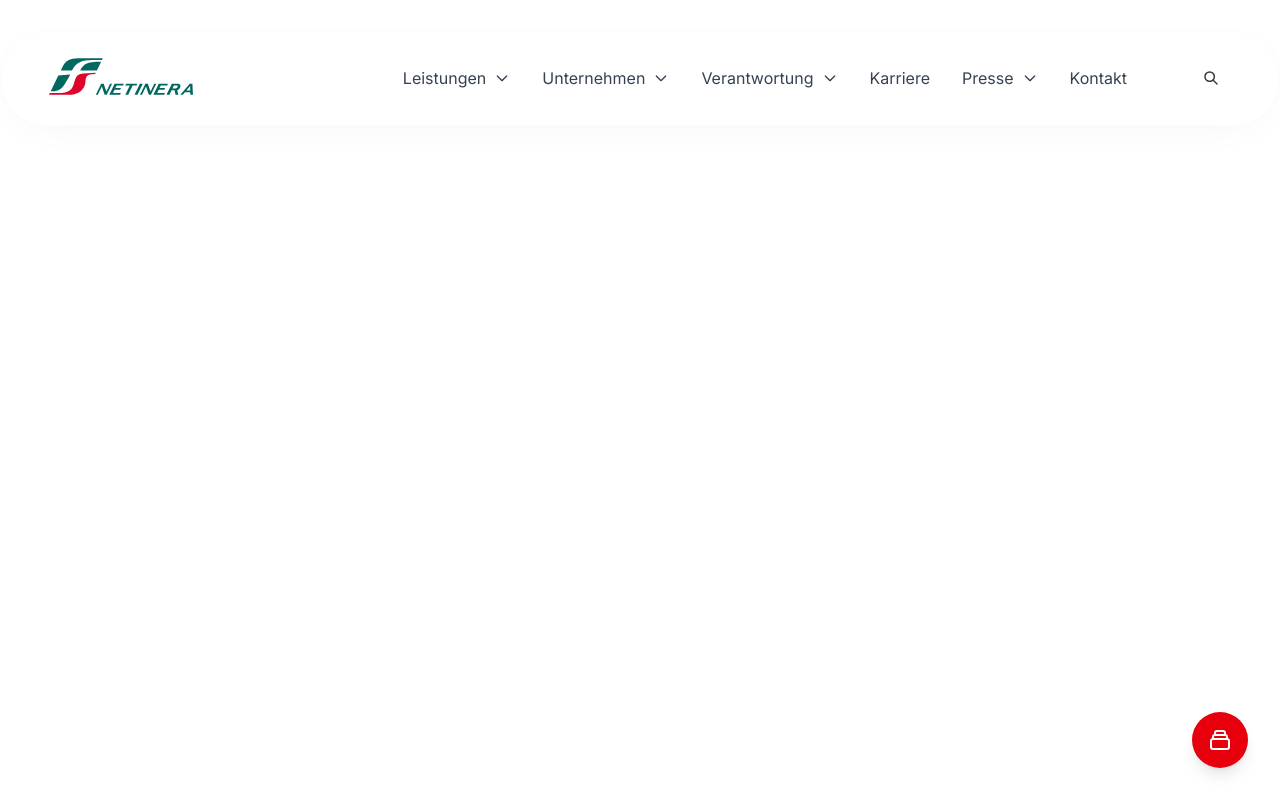
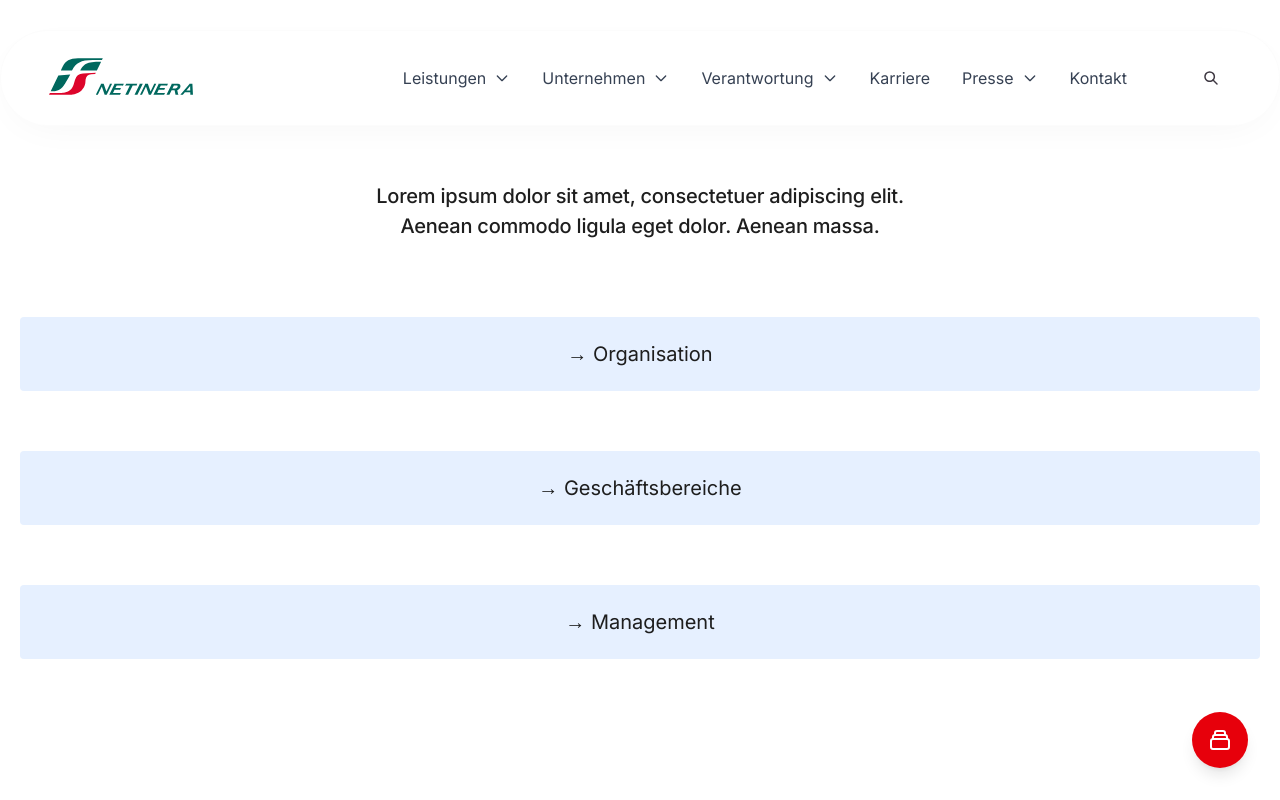
Before and after one commit to CasianBlanaru/netinera-klickdummy, a Nuxt app: page /unternehmen in a window 1280 px wide. Shown: the top 800 px of the page. Built offline with nearby package versions, Linux system fonts and the light colour scheme.

Commit message:
Enhance ContactCard component with additional styling and props
- Improved styling for the ContactCard component to enhance visual appeal.
- Added props for social media links to provide users with more contact options.
- Updated layout for better responsiveness and user experience.

```diff
--- /dev/null
+++ b/components/CompanySection.vue
@@ -0,0 +1,46 @@
+<template>
+  <div class="flex flex-col items-center bg-white px-5 py-[77px] w-full min-h-[559px]">
+    <h1 class="font-inter font-bold text-[#1E1E1E] sm:text-2xl md:text-3xl text-4xl text-center leading-[150%] tracking-[-0.88px]">
+      Unternehmen
+    </h1>
+
+    <p class="mt-[50px] max-w-[578px] font-inter font-medium text-[#1E1E1E] sm:text-base md:text-lg text-xl text-center leading-[150%] tracking-[-0.22px]">
+      Lorem ipsum dolor sit amet, consectetuer adipiscing elit. Aenean commodo ligula eget dolor. Aenean massa.
+    </p>
+
+    <div class="flex sm:flex-col justify-center gap-[133px] sm:gap-5 md:gap-[60px] mt-[76px] sm:w-full">
+      <NuxtLink
+        to="/unternehmen/organisation"
+        class="flex justify-center items-center bg-[#E6F0FF] hover:bg-[#d0e5ff] rounded w-[254px] sm:w-full h-[74px] font-inter text-[#1E1E1E] text-xl transition-all duration-200 cursor-pointer"
+      >
+        → Organisation
+      </NuxtLink>
+
+      <NuxtLink
+        to="/unternehmen/geschaeftsbereiche"
+        class="flex justify-center items-center bg-[#E6F0FF] hover:bg-[#d0e5ff] rounded w-[309px] sm:w-full h-[74px] font-inter text-[#1E1E1E] text-xl transition-all duration-200 cursor-pointer"
+      >
+        → Geschäftsbereiche
+      </NuxtLink>
+
+      <NuxtLink
+        to="/unternehmen/management"
+        class="flex justify-center items-center bg-[#E6F0FF] hover:bg-[#d0e5ff] rounded w-[309px] sm:w-full h-[74px] font-inter text-[#1E1E1E] text-xl transition-all duration-200 cursor-pointer"
+      >
+        → Management
+      </NuxtLink>
+    </div>
+  </div>
+</template>
+
+<script setup lang="ts">
+// No props or logic needed
+</script>
+
+<style>
+@import url('https://fonts.googleapis.com/css2?family=Inter:wght@400;500;700&display=swap');
+
+.font-inter {
+  font-family: 'Inter', sans-serif;
+}
+</style>
--- /dev/null
+++ b/pages/unternehmen/index.vue
@@ -0,0 +1,9 @@
+<template>
+  <div>
+    <CompanySection />
+  </div>
+</template>
+
+<script setup lang="ts">
+import CompanySection from '~/components/CompanySection.vue'
+</script>
```
